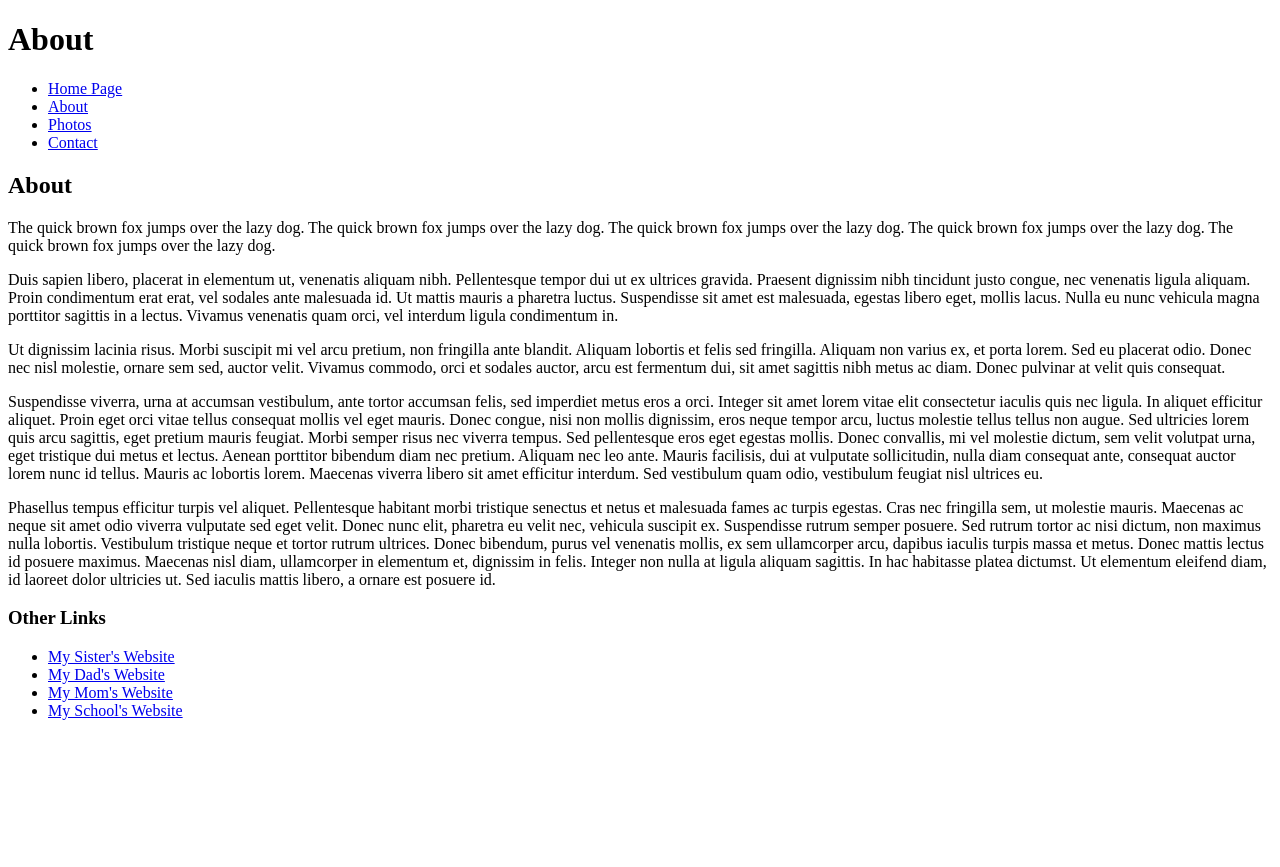
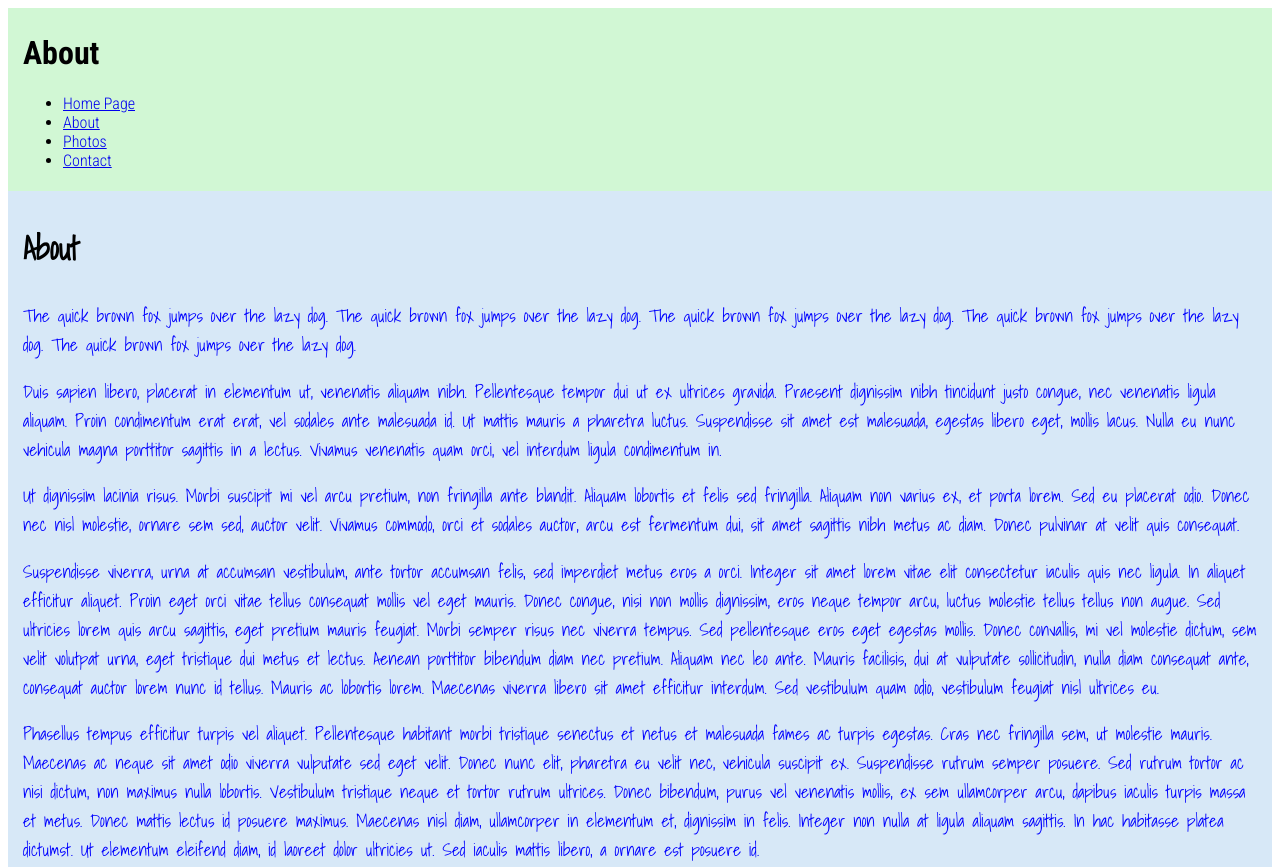
Before and after one commit to saivanga/learning-html-css, a plain HTML site: page about.html in a window 1280 px wide. Shown: the top 867 px of the page. Before the commit the page ends 800 px from the top, so only its background shows below. Drawn offline with Linux system fonts and the light colour scheme.

Commit message:
Added styles

```diff
--- a/about.html
+++ b/about.html
@@ -3,6 +3,11 @@
 <head>
     <meta charset="UTF-8">
     <meta name="viewport" content="width=device-width, initial-scale=1.0">
+    <link href="https://fonts.googleapis.com/css2?family=Roboto+Condensed:wght@300;700&family=Shadows+Into+Light&display=swap" rel="stylesheet">
+
+    <link rel="stylesheet" href="styles.css">
+
+
     <title>About | Sai's Website</title>
 </head>
 <body>
--- /dev/null
+++ b/styles.css
@@ -0,0 +1,26 @@
+
+#header, #footer {
+    font-family: 'Roboto Condensed', sans-serif;
+    padding: 5px 15px;
+}
+
+#header {
+    background-color: rgb(209, 247, 212);
+}
+
+#content {
+    font-family: 'Shadows Into Light', cursive;
+    background-color: rgb(215, 232, 247);
+    padding: 5px 15px;
+}
+#content h2 {
+    font-size: 2rem;
+}
+#content p {
+    font-size: 1.1rem;
+    color: blue;
+}
+
+#footer {
+    background-color: rgb(242, 219, 202);
+}
```
Also changed, not shown: contact.html (+5 -0 lines), index.html (+4 -0 lines), photos.html (+5 -0 lines).
